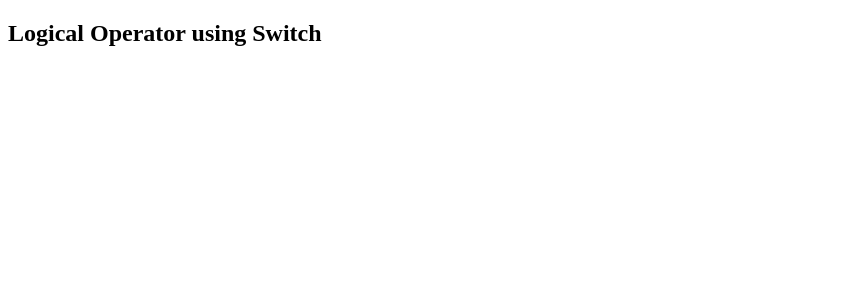
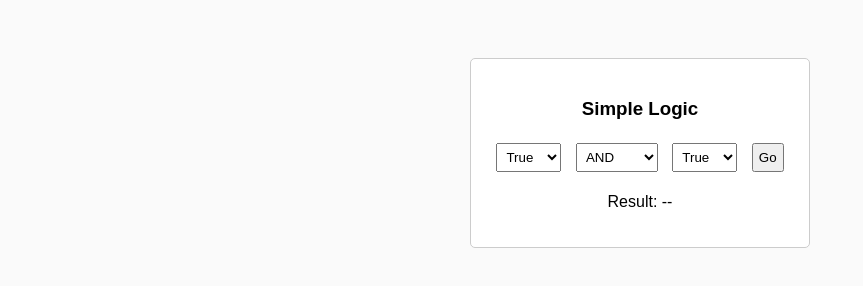
Before and after one commit to asmitha2k4/web-programming, a plain HTML site: page Logical-Operators-Switch/logical.html in a window 1280 px wide. Shown: the whole page, without its empty margins (0-863 px from the left). Drawn offline with Linux system fonts and the light colour scheme.

Commit message:
Update logical.html

```diff
--- a/Logical-Operators-Switch/logical.html
+++ b/Logical-Operators-Switch/logical.html
@@ -1,34 +1,51 @@
 <!DOCTYPE html>
 <html>
 <head>
-    <title>Logical Operators</title>
+  <style>
+    body { font-family: sans-serif; text-align: center; padding-top: 50px; background: #fafafa; }
+    .box { border: 1px solid #ccc; padding: 20px; display: inline-block; background: white; border-radius: 5px; }
+    select, button { margin: 5px; padding: 5px; }
+  </style>
 </head>
 <body>
 
-<h2>Logical Operator using Switch</h2>
+  <div class="box">
+    <h3>Simple Logic</h3>
 
-<script>
-    var a = true;
-    var b = false;
-    var choice = 1; // Change 1,2,3 to test
+    <select id="a">
+      <option value="1">True</option>
+      <option value="0">False</option>
+    </select>
 
-    switch(choice) {
-        case 1:
-            console.log("AND Operator:", a && b);
-            break;
+    <select id="op">
+      <option value="&&">AND</option>
+      <option value="||">OR</option>
+      <option value="!">NOT (A)</option>
+    </select>
 
-        case 2:
-            console.log("OR Operator:", a || b);
-            break;
+    <select id="b">
+      <option value="1">True</option>
+      <option value="0">False</option>
+    </select>
 
-        case 3:
-            console.log("NOT Operator:", !a);
-            break;
+    <button onclick="check()">Go</button>
+    <p id="out">Result: --</p>
+  </div>
 
-        default:
-            console.log("Invalid Choice");
+  <script>
+    function check() {
+      let a = Number(document.getElementById('a').value);
+      let b = Number(document.getElementById('b').value);
+      let op = document.getElementById('op').value;
+      let res;
+
+      if (op === '&&') res = a && b;
+      else if (op === '||') res = a || b;
+      else res = !a;
+
+      document.getElementById('out').innerText = "Result: " + Boolean(res);
     }
-</script>
+  </script>
 
 </body>
 </html>
```
